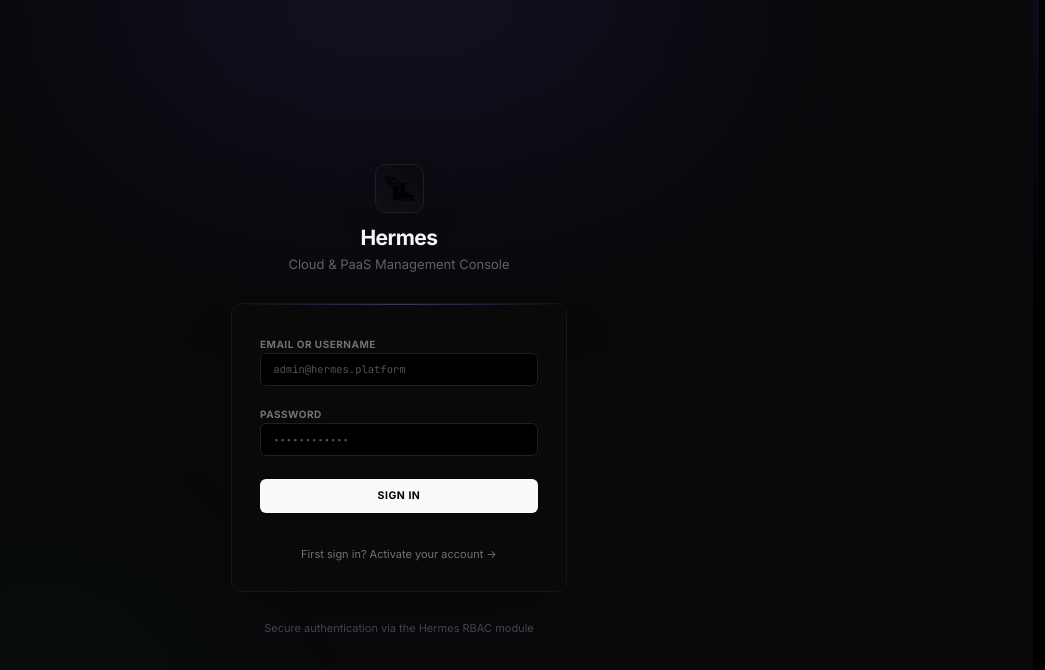
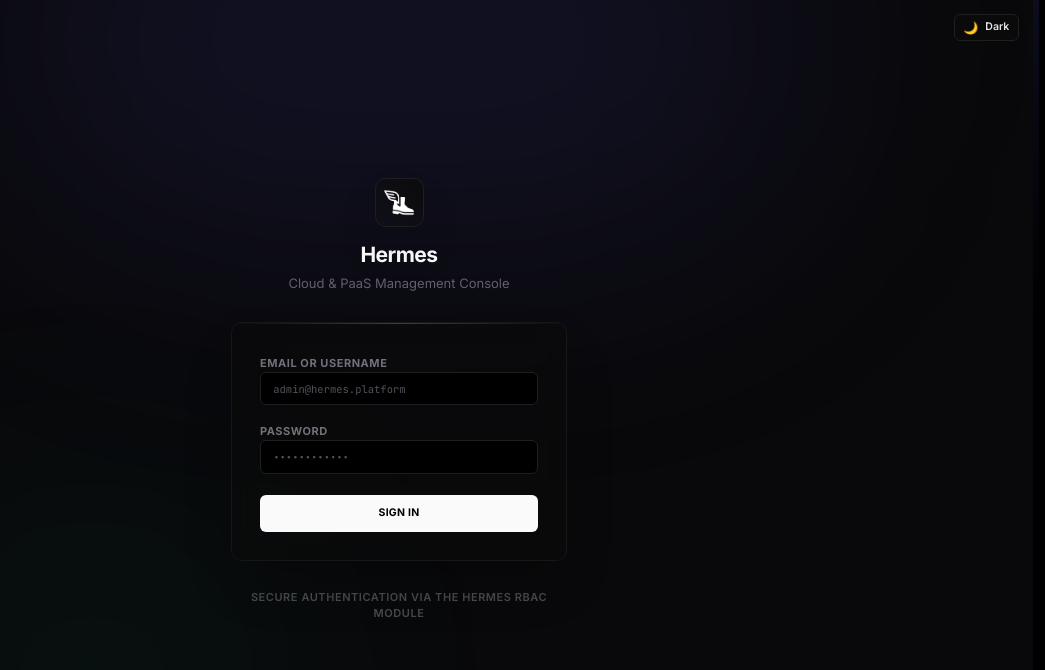
Before and after one commit to FR13ND-ly/Project-Hermes, an Angular app in the folder frontend/: page /auth in a window 1280 px wide. Shown: the top 670 px of the page, without its empty margins (235-1280 px from the left). Built offline with nearby package versions, Linux system fonts and the light colour scheme.

Commit message:
style: redesign login page with theme cycle switcher, dynamic logo support, and fix cron status select dropdown class

```diff
--- a/frontend/src/app/app.html
+++ b/frontend/src/app/app.html
@@ -13,7 +13,7 @@
         <!-- Brand + workspace switcher -->
         <div class="px-3 pt-4 pb-3">
           <a routerLink="/dashboard" class="flex items-center gap-2 px-2 mb-3 hover:opacity-90 transition-opacity">
-            <img src="/logo.png" class="w-5 h-5 object-contain" alt="Hermes" />
+            <img [src]="logoUrl()" class="w-5 h-5 object-contain" alt="Hermes" />
             <span class="text-sm font-semibold text-zinc-50 tracking-tight">Hermes</span>
           </a>
 
--- a/frontend/src/app/app.ts
+++ b/frontend/src/app/app.ts
@@ -25,6 +25,7 @@ export class App {
   readonly isAuthenticated = computed(() => this.auth.isAuthenticated());
   readonly currentUser = computed(() => this.auth.currentUser());
   readonly isSuperAdmin = computed(() => this.auth.currentUser()?.is_super_admin === true);
+  readonly logoUrl = computed(() => ['dark', 'retro', 'barbie'].includes(this.theme.theme()) ? '/logo_dark.png' : '/logo.png');
 
   isAdminRouteActive(): boolean {
     return this.router.url.startsWith('/admin/');
--- a/frontend/src/app/pages/auth/auth.html
+++ b/frontend/src/app/pages/auth/auth.html
@@ -1,38 +1,48 @@
 <div class="flex min-h-screen flex-col items-center justify-center bg-[#09090b] relative overflow-hidden px-4 py-12 sm:px-6 lg:px-8 animate-fade-in font-sans">
 
   <!-- Ambient background glow blobs -->
-  <div class="absolute top-[-20%] left-[50%] -translate-x-1/2 w-[600px] h-[300px] rounded-full bg-indigo-500/10 blur-[120px] pointer-events-none"></div>
-  <div class="absolute bottom-[-10%] left-[10%] w-[300px] h-[300px] rounded-full bg-emerald-500/5 blur-[100px] pointer-events-none"></div>
+  <div class="absolute top-[-20%] left-[50%] -translate-x-1/2 w-[800px] h-[400px] rounded-full bg-indigo-500/10 blur-[130px] pointer-events-none"></div>
+  <div class="absolute bottom-[-10%] left-[10%] w-[400px] h-[400px] rounded-full bg-emerald-500/5 blur-[120px] pointer-events-none"></div>
+
+  <!-- Theme cycle button at the top right -->
+  <div class="absolute top-4 right-4 z-20">
+    <button
+      (click)="theme.cycle()"
+      class="btn btn-secondary btn-sm flex items-center gap-2"
+      title="Cycle Theme"
+    >
+      <span aria-hidden="true">{{ theme.current().icon }}</span>
+      <span class="text-xs font-semibold">{{ theme.current().label }}</span>
+    </button>
+  </div>
 
   <div class="w-full max-w-sm space-y-8 z-10">
 
     <!-- Logo & Title -->
-    <div class="flex flex-col items-center justify-center text-center space-y-3">
+    <div class="flex flex-col items-center justify-center text-center">
       <div class="flex items-center justify-center w-14 h-14 rounded-xl border border-zinc-800 bg-zinc-900/80 shadow-2xl overflow-hidden p-2.5 relative">
         <div class="absolute inset-0 bg-gradient-to-tr from-indigo-500/10 to-transparent opacity-50"></div>
-        <img src="/logo.png" class="w-full h-full object-contain relative z-10" alt="Hermes Logo" />
+        <img [src]="logoUrl()" class="w-full h-full object-contain relative z-10" alt="Hermes Logo" />
       </div>
 
-      <div class="space-y-1">
-        <h1 class="text-2xl font-bold tracking-tight text-zinc-50 font-sans">
-          Hermes
-        </h1>
-        <p class="text-[13px] text-zinc-550 font-sans">
-          Cloud & PaaS Management Console
-        </p>
-      </div>
+      <h1 class="mt-4 text-2xl font-bold tracking-tight text-zinc-50 font-sans">
+        Hermes
+      </h1>
+      <p class="mt-1.5 text-[13px] text-zinc-550 font-sans">
+        Cloud & PaaS Management Console
+      </p>
     </div>
 
-    <!-- Login Form Card -->
+    <!-- Login & Activation Form Card -->
     @if (mode() === 'login') {
       <div class="card p-8 border border-zinc-850 bg-zinc-900/50 backdrop-blur-md shadow-2xl rounded-xl space-y-6 animate-fade-in relative overflow-hidden">
         <!-- Card top accent line -->
         <div class="absolute top-0 inset-x-0 h-px bg-gradient-to-r from-transparent via-indigo-500/50 to-transparent"></div>
 
-        <form class="space-y-4.5" (ngSubmit)="onSubmit()">
+        <form class="space-y-4" (ngSubmit)="onSubmit()">
           <!-- Error Message -->
           @if (error()) {
-            <div class="flex items-start gap-2.5 p-3 rounded border border-red-500/20 bg-red-950/20 text-red-400 text-[13px] animate-fade-in" role="alert" aria-live="assertive">
+            <div class="flex items-start gap-2.5 p-3 rounded-lg border border-red-500/20 bg-red-950/20 text-red-400 text-[13px]" role="alert" aria-live="assertive">
               <svg xmlns="http://www.w3.org/2000/svg" fill="none" viewBox="0 0 24 24" stroke-width="1.5" stroke="currentColor" class="w-4 h-4 shrink-0 mt-0.5" aria-hidden="true">
                 <path stroke-linecap="round" stroke-linejoin="round" d="M12 9v3.75m9-.75a9 9 0 11-18 0 9 9 0 0118 0zm-9 3.75h.008v.008H12v-.008z" />
               </svg>
@@ -42,7 +52,7 @@
 
           <!-- Identity Input -->
           <div class="space-y-1.5">
-            <label for="identity" class="text-[10px] font-bold uppercase tracking-wider text-zinc-500 font-sans">Email or Username</label>
+            <label for="identity" class="text-[11px] font-bold uppercase tracking-wider text-zinc-500">Email or Username</label>
             <input
               id="identity"
               name="identity"
@@ -59,7 +69,7 @@
 
           <!-- Password Input -->
           <div class="space-y-1.5">
-            <label for="password" class="text-[10px] font-bold uppercase tracking-wider text-zinc-500 font-sans">Password</label>
+            <label for="password" class="text-[11px] font-bold uppercase tracking-wider text-zinc-500">Password</label>
             <input
               id="password"
               name="password"
@@ -78,13 +88,13 @@
           <button
             type="submit"
             [disabled]="loading()"
-            class="btn btn-primary w-full py-2.5 text-xs font-bold uppercase tracking-wider font-sans mt-2"
+            class="btn btn-primary w-full py-3 text-xs font-bold tracking-wide uppercase font-sans mt-2"
           >
             @if (!loading()) {
               <span>Sign In</span>
             } @else {
               <div class="flex items-center justify-center gap-2">
-                <svg class="animate-spin h-3.5 w-3.5 text-zinc-950 inline" xmlns="http://www.w3.org/2000/svg" fill="none" viewBox="0 0 24 24" aria-hidden="true">
+                <svg class="animate-spin h-3.5 w-3.5 text-zinc-950" xmlns="http://www.w3.org/2000/svg" fill="none" viewBox="0 0 24 24" aria-hidden="true">
                   <circle class="opacity-25" cx="12" cy="12" r="10" stroke="currentColor" stroke-width="4"></circle>
                   <path class="opacity-75" fill="currentColor" d="M4 12a8 8 0 018-8V0C5.373 0 0 5.373 0 12h4zm2 5.291A7.962 7.962 0 014 12H0c0 3.042 1.135 5.824 3 7.938l3-2.647z"></path>
                 </svg>
@@ -94,17 +104,6 @@
           </button>
         </form>
 
-        <!-- Toggle manually to activation mode -->
-        <div class="text-center pt-2 border-t border-zinc-950/40">
-          <button
-            type="button"
-            (click)="mode.set('activate')"
-            class="text-[11px] text-zinc-500 hover:text-zinc-300 transition-colors cursor-pointer font-sans"
-          >
-            First sign in? Activate your account →
-          </button>
-        </div>
-
       </div>
     } @else {
       <div class="card p-8 border border-zinc-850 bg-zinc-900/50 backdrop-blur-md shadow-2xl rounded-xl space-y-6 animate-fade-in relative overflow-hidden">
@@ -112,37 +111,34 @@
         <div class="absolute top-0 inset-x-0 h-px bg-gradient-to-r from-transparent via-indigo-500/50 to-transparent"></div>
 
         @if (activationSuccess()) {
-          <div class="space-y-3.5 py-4 text-center">
-            <div class="w-12 h-12 rounded-full bg-emerald-500/10 border border-emerald-500/20 text-emerald-400 flex items-center justify-center mx-auto mb-2 animate-bounce">
-              <svg xmlns="http://www.w3.org/2000/svg" fill="none" viewBox="0 0 24 24" stroke-width="2.5" stroke="currentColor" class="w-5 h-5">
-                <path stroke-linecap="round" stroke-linejoin="round" d="M4.5 12.75l6 6 9-13.5" />
+          <div class="space-y-3 py-2 text-center">
+            <div class="text-emerald-450 font-bold uppercase tracking-wider text-xs flex items-center justify-center gap-1.5">
+              <svg xmlns="http://www.w3.org/2000/svg" fill="none" viewBox="0 0 24 24" stroke-width="2.5" stroke="currentColor" class="w-4 h-4 text-emerald-500">
+                <path stroke-linecap="round" stroke-linejoin="round" d="M9 12.75L11.25 15 15 9.75M21 12a9 9 0 11-18 0 9 9 0 0118 0z" />
               </svg>
+              <span>Account Activated!</span>
             </div>
-            <h2 class="text-sm font-bold text-zinc-50 font-sans">Account Activated!</h2>
-            <p class="text-xs text-zinc-500 font-sans leading-normal max-w-xs mx-auto">
-              Your password has been updated. Redirecting you to the sign-in form...
+            <p class="text-xs text-zinc-550 font-sans leading-normal">
+              Your account has been activated successfully. You'll be redirected to sign in...
             </p>
           </div>
         } @else {
           <form class="space-y-4" (ngSubmit)="onActivateSubmit()">
-            <div class="border-b border-zinc-950/40 pb-3.5 mb-2">
-              <h2 class="text-sm font-bold text-zinc-50 font-sans text-center">Activate Account</h2>
-              <p class="text-[11px] text-zinc-500 text-center mt-1 font-sans">Enter credentials and pick a secure password.</p>
-            </div>
+            <h2 class="text-xs font-bold text-zinc-50 text-center border-b border-zinc-900 pb-2.5">Activate New Account</h2>
 
             <!-- Error Message -->
             @if (activationError()) {
-              <div class="flex items-start gap-2.5 p-3 rounded border border-red-500/20 bg-red-950/20 text-red-400 text-xs animate-fade-in" role="alert">
+              <div class="flex items-start gap-2.5 p-3 rounded-lg border border-red-500/20 bg-red-950/20 text-red-400 text-xs" role="alert">
                 <svg xmlns="http://www.w3.org/2000/svg" fill="none" viewBox="0 0 24 24" stroke-width="1.5" stroke="currentColor" class="w-4 h-4 shrink-0 mt-0.5" aria-hidden="true">
-                  <path stroke-linecap="round" stroke-linejoin="round" d="M12 9v3.75m9-.75a9 9 0 1 1-18 0 9 9 0 0 1 18 0Zm-9 3.75h.008v.008H12v-.008Z" />
+                  <path stroke-linecap="round" stroke-linejoin="round" d="M12 9v3.75m9-.75a9 9 0 11-18 0 9 9 0 0118 0zm-9 3.75h.008v.008H12v-.008z" />
                 </svg>
-                <span class="font-sans leading-relaxed">{{ activationError() }}</span>
+                <span>{{ activationError() }}</span>
               </div>
             }
 
             <!-- Email Input -->
             <div class="space-y-1.5">
-              <label for="act-email" class="text-[10px] font-bold uppercase tracking-wider text-zinc-500 font-sans">Email Address</label>
+              <label for="act-email" class="text-[11px] font-bold uppercase tracking-wider text-zinc-500">Email</label>
               <input
                 id="act-email"
                 name="act-email"
@@ -158,14 +154,14 @@
 
             <!-- Temporary Password Input -->
             <div class="space-y-1.5">
-              <label for="temp-pwd" class="text-[10px] font-bold uppercase tracking-wider text-zinc-500 font-sans">Temporary Password</label>
+              <label for="temp-pwd" class="text-[11px] font-bold uppercase tracking-wider text-zinc-500">Temporary Password</label>
               <input
                 id="temp-pwd"
                 name="temp-pwd"
                 type="password"
                 required
                 class="block w-full px-3.5 py-2.5 text-xs input"
-                placeholder="Temporary password from administrator"
+                placeholder="Provided by the admin"
                 [ngModel]="temporaryPassword()"
                 (ngModelChange)="temporaryPassword.set($event)"
                 [disabled]="activationLoading()"
@@ -174,7 +170,7 @@
 
             <!-- New Password Input -->
             <div class="space-y-1.5">
-              <label for="new-pwd" class="text-[10px] font-bold uppercase tracking-wider text-zinc-500 font-sans">New Permanent Password</label>
+              <label for="new-pwd" class="text-[11px] font-bold uppercase tracking-wider text-zinc-500">New Permanent Password</label>
               <input
                 id="new-pwd"
                 name="new-pwd"
@@ -190,14 +186,14 @@
 
             <!-- Confirm New Password Input -->
             <div class="space-y-1.5">
-              <label for="confirm-pwd" class="text-[10px] font-bold uppercase tracking-wider text-zinc-500 font-sans">Confirm New Password</label>
+              <label for="confirm-pwd" class="text-[11px] font-bold uppercase tracking-wider text-zinc-500">Confirm New Password</label>
               <input
                 id="confirm-pwd"
                 name="confirm-pwd"
                 type="password"
                 required
                 class="block w-full px-3.5 py-2.5 text-xs input"
-                placeholder="Verify new password"
+                placeholder="Re-enter the password"
                 [ngModel]="confirmNewPassword()"
                 (ngModelChange)="confirmNewPassword.set($event)"
                 [disabled]="activationLoading()"
@@ -208,13 +204,13 @@
             <button
               type="submit"
               [disabled]="activationLoading() || !activateEmail() || !temporaryPassword() || !newPassword() || !confirmNewPassword()"
-              class="btn btn-primary w-full py-2.5 text-xs font-bold uppercase tracking-wider font-sans mt-2"
+              class="btn btn-primary w-full py-3 text-xs font-bold tracking-wide uppercase font-sans mt-2"
             >
               @if (!activationLoading()) {
                 <span>Activate Account</span>
               } @else {
                 <div class="flex items-center justify-center gap-2">
-                  <svg class="animate-spin h-3.5 w-3.5 text-zinc-950 inline" xmlns="http://www.w3.org/2000/svg" fill="none" viewBox="0 0 24 24">
+                  <svg class="animate-spin h-3.5 w-3.5 text-zinc-950" xmlns="http://www.w3.org/2000/svg" fill="none" viewBox="0 0 24 24">
                     <circle class="opacity-25" cx="12" cy="12" r="10" stroke="currentColor" stroke-width="4"></circle>
                     <path class="opacity-75" fill="currentColor" d="M4 12a8 8 0 018-8V0C5.373 0 0 5.373 0 12h4z"></path>
                   </svg>
@@ -227,7 +223,7 @@
             <button
               type="button"
               (click)="onGoBackToLogin()"
-              class="text-zinc-550 hover:text-zinc-300 transition-colors cursor-pointer text-xs block text-center w-full mt-2 font-mono uppercase tracking-wider font-bold"
+              class="text-zinc-555 hover:text-zinc-350 transition-colors cursor-pointer text-xs block text-center w-full mt-2 font-mono uppercase tracking-wider font-bold"
             >
               Back to Sign In
             </button>
@@ -238,7 +234,7 @@
     }
 
     <!-- Footer Note -->
-    <div class="text-center text-[11px] text-zinc-650 font-sans">
+    <div class="text-center text-[11px] font-semibold text-zinc-650 uppercase tracking-wider font-sans">
       Secure authentication via the Hermes RBAC module
     </div>
 
--- a/frontend/src/app/pages/auth/auth.ts
+++ b/frontend/src/app/pages/auth/auth.ts
@@ -1,7 +1,8 @@
-import { Component, inject, signal } from '@angular/core';
+import { Component, inject, signal, computed } from '@angular/core';
 import { Router } from '@angular/router';
 import { FormsModule } from '@angular/forms';
 import { AuthService } from '../../core/services/auth';
+import { ThemeService } from '../../core/services/theme.service';
 
 @Component({
   selector: 'app-auth',
@@ -12,6 +13,9 @@ import { AuthService } from '../../core/services/auth';
 export class Auth {
   readonly auth = inject(AuthService);
   private readonly router = inject(Router);
+  readonly theme = inject(ThemeService);
+
+  readonly logoUrl = computed(() => ['dark', 'retro', 'barbie'].includes(this.theme.theme()) ? '/logo_dark.png' : '/logo.png');
 
   // Toggle between 'login' and 'activate'
   readonly mode = signal<'login' | 'activate'>('login');
```
Also changed, not shown: frontend/public/logo_dark.png (added).
